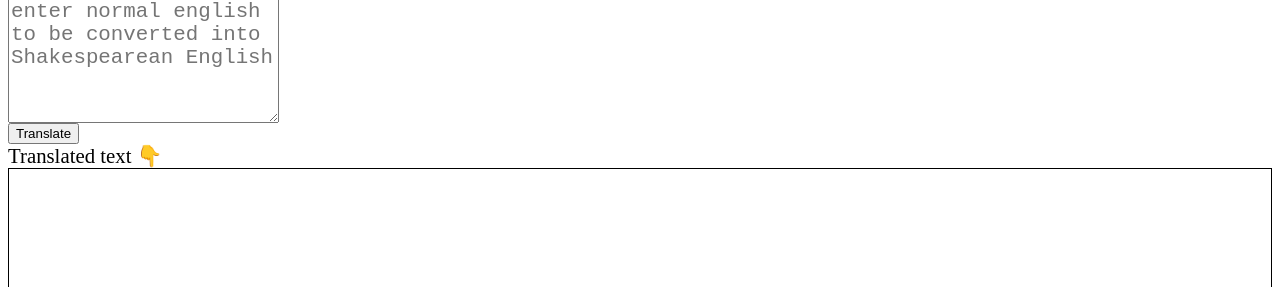
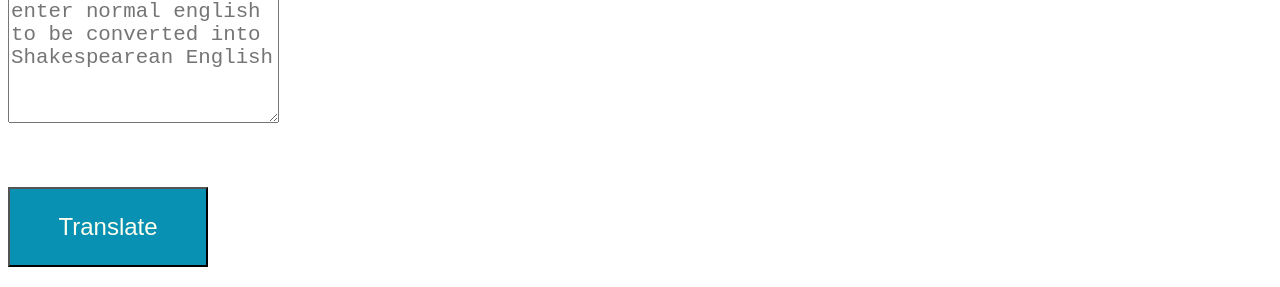
Before and after one commit to mehul-anand/Shakespeare-mark-Seven, a plain HTML site: page index.html in a window 1280 px wide. Shown: the part 48-335 px from the top of the page. Drawn offline with Linux system fonts and the light colour scheme.

Commit message:
btn translate

```diff
--- a/styles.css
+++ b/styles.css
@@ -9,3 +9,12 @@
     height: 15vh;
     font-size: 1.3rem;
 }
+
+#btn-translate{
+    font-size: 1.5rem;
+    width: 200px;
+    height: 10vh;
+    margin: 4rem 0rem;
+    background-color:#0891B2 ;
+    color:ivory;
+}
```
